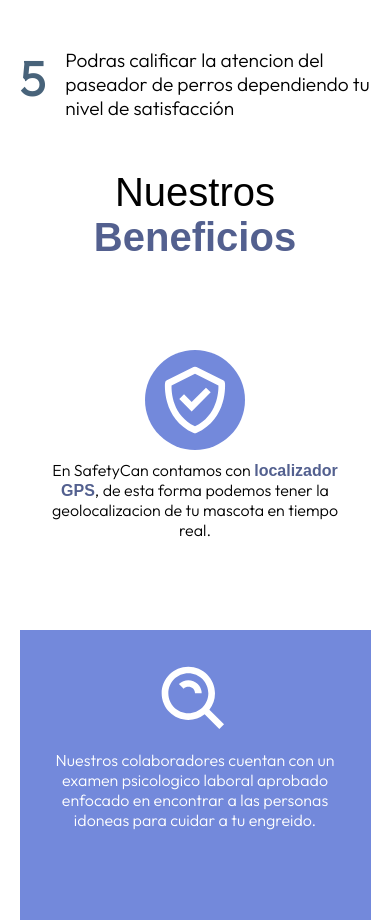
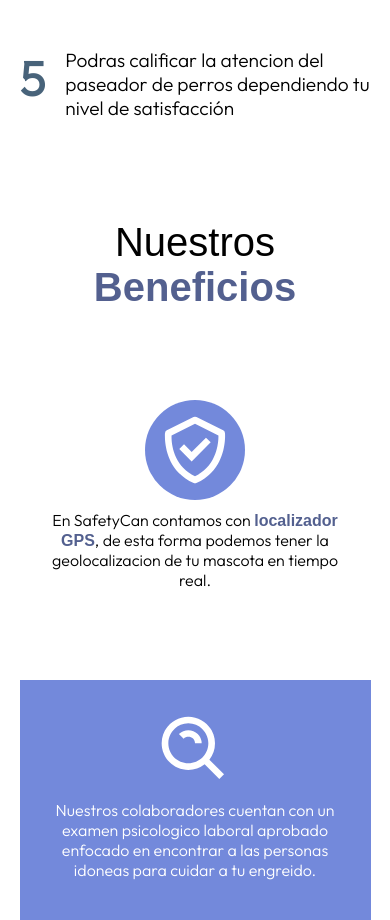
Before and after one commit to WillAmaro/dogLover, a plain HTML site: page index.html in a window 390 px wide. Shown: the part 2829-3749 px from the top of the page. Drawn offline with Linux system fonts and the light colour scheme; a web font is replaced by a local one.

Commit message:
actualizacion2

```diff
--- a/css/estilos.css
+++ b/css/estilos.css
@@ -893,6 +893,13 @@ span{
     }
 }
 @media (max-width:900px){
+    .contenedor3 {
+        width: 90%;
+        display: flex;
+        flex-direction: row;
+        margin: auto;
+        padding-top: 50px;
+    }
 
     .container__function {
         display: flex;
```
